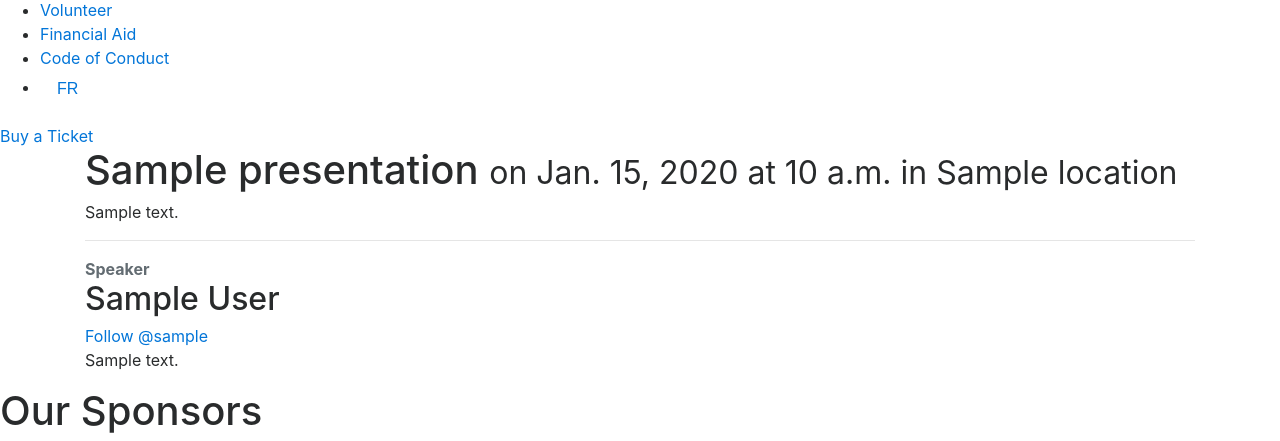
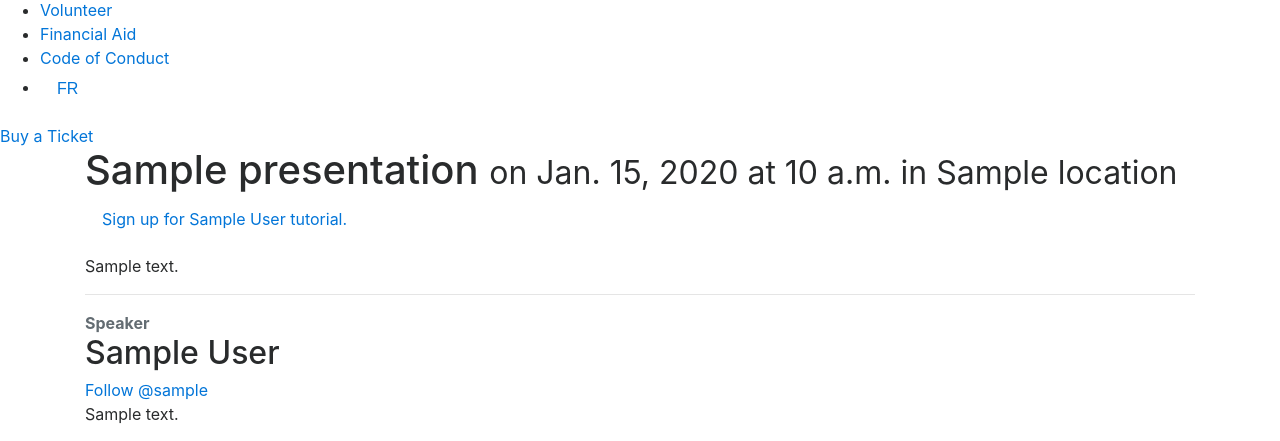
Before and after one commit to pyconca/2017-web, a Django app: template pyconca2017/templates/schedule/presentation.html in a window 1280 px wide. Shown: the part 430-871 px from the top of the page. Run offline with Django 3.2, Linux system fonts and the light colour scheme; the template is opened without the code that fills it: values that come from a table or form of the project are taken from there, others are empty; tables that the repository leaves empty hold one stand-in row (values such as "Sample post"); grey boxes marked "Sample" are stand-in pictures; some libraries are stand-ins or nearby versions.

Commit message:
:sparkles: Add a button to sign up tutorials.

```diff
--- a/pyconca2017/templates/schedule/presentation.html
+++ b/pyconca2017/templates/schedule/presentation.html
@@ -13,6 +13,10 @@
 
   <div class="container">
     <div class="">
+      <p>
+        <a href="https://github.com/pyconca/2017-wiki/wiki/Tutorials" class="btn">{% trans 'Sign up for' %} {{ presentation.speaker }} tutorial.</a>
+      </p>
+
       {{ presentation.description_html | safe }}
     </div>
   </div>
```
Also changed, not shown: pyconca2017/locale/fr/LC_MESSAGES/django.po.
